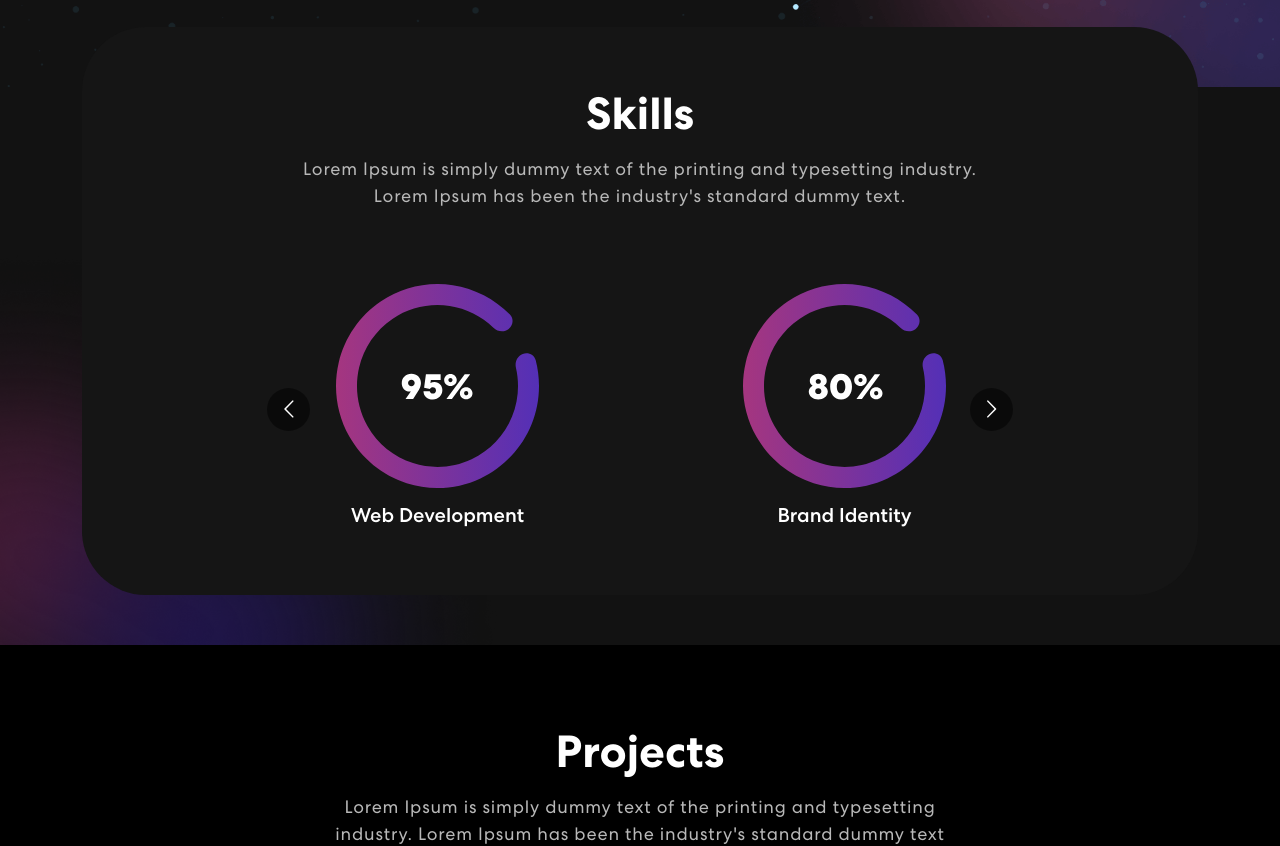
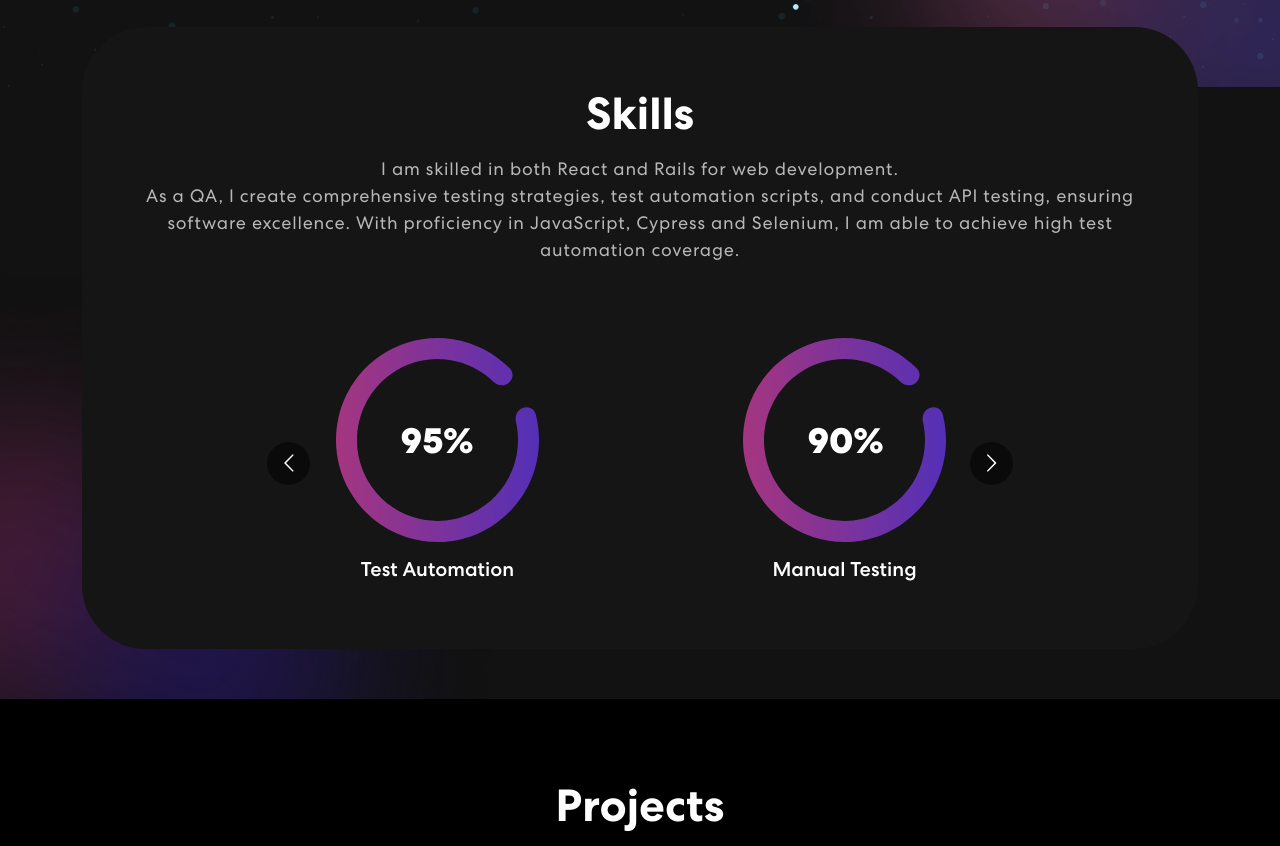
Before and after one commit to WanjaNjunge/web-dev-projects, a React (Create React App) app in the folder personal-portfolio/: page / in a window 1280 px wide. Shown: the part 679-1525 px from the top of the page. Built offline with nearby package versions, Linux system fonts and the light colour scheme; no server answers.

Commit message:
Add skillset

```diff
--- a/personal-portfolio/src/components/Skills.js
+++ b/personal-portfolio/src/components/Skills.js
@@ -33,23 +33,39 @@ export const Skills = () => {
                 <div className="col-12">
                     <div className="skill-bx wow zoomIn">
                         <h2>Skills</h2>
-                        <p>Lorem Ipsum is simply dummy text of the printing and typesetting industry.<br></br> Lorem Ipsum has been the industry's standard dummy text.</p>
+                        <p>I am skilled in both React and Rails for web development.<br></br> As a QA, I create comprehensive testing strategies, test automation scripts, and conduct API testing, ensuring software excellence. With proficiency in JavaScript, Cypress and Selenium, I am able to achieve high test automation coverage. </p>
                         <Carousel responsive={responsive} infinite={true} className="owl-carousel owl-theme skill-slider">
                             <div className="item">
                                 <img src={meter1} alt="progress" />
-                                <h5>Web Development</h5>
+                                <h5>Test Automation</h5>
+                            </div>
+                            <div className="item">
+                                <img src={meter3} alt="progress" />
+                                <h5>Manual Testing</h5>
                             </div>
                             <div className="item">
                                 <img src={meter2} alt="progress" />
-                                <h5>Brand Identity</h5>
-                            </div>
-                            <div className="item">
-                                <img src={meter3} alt="progress" />
-                                <h5>Logo Design</h5>
+                                <h5>CI/CD</h5>
                             </div>
                             <div className="item">
                                 <img src={meter1} alt="progress" />
-                                <h5>Web Development</h5>
+                                <h5>API Testing</h5>
+                            </div>
+                            <div className="item">
+                                <img src={meter2} alt="progress" />
+                                <h5>Database Management</h5>
+                            </div>
+                            <div className="item">
+                                <img src={meter1} alt="progress" />
+                                <h5>Web Accessibility</h5>
+                            </div>
+                            <div className="item">
+                                <img src={meter2} alt="progress" />
+                                <h5>Version Control</h5>
+                            </div>
+                            <div className="item">
+                                <img src={meter1} alt="progress" />
+                                <h5>Test Documentation</h5>
                             </div>
                         </Carousel>
                     </div>
```
